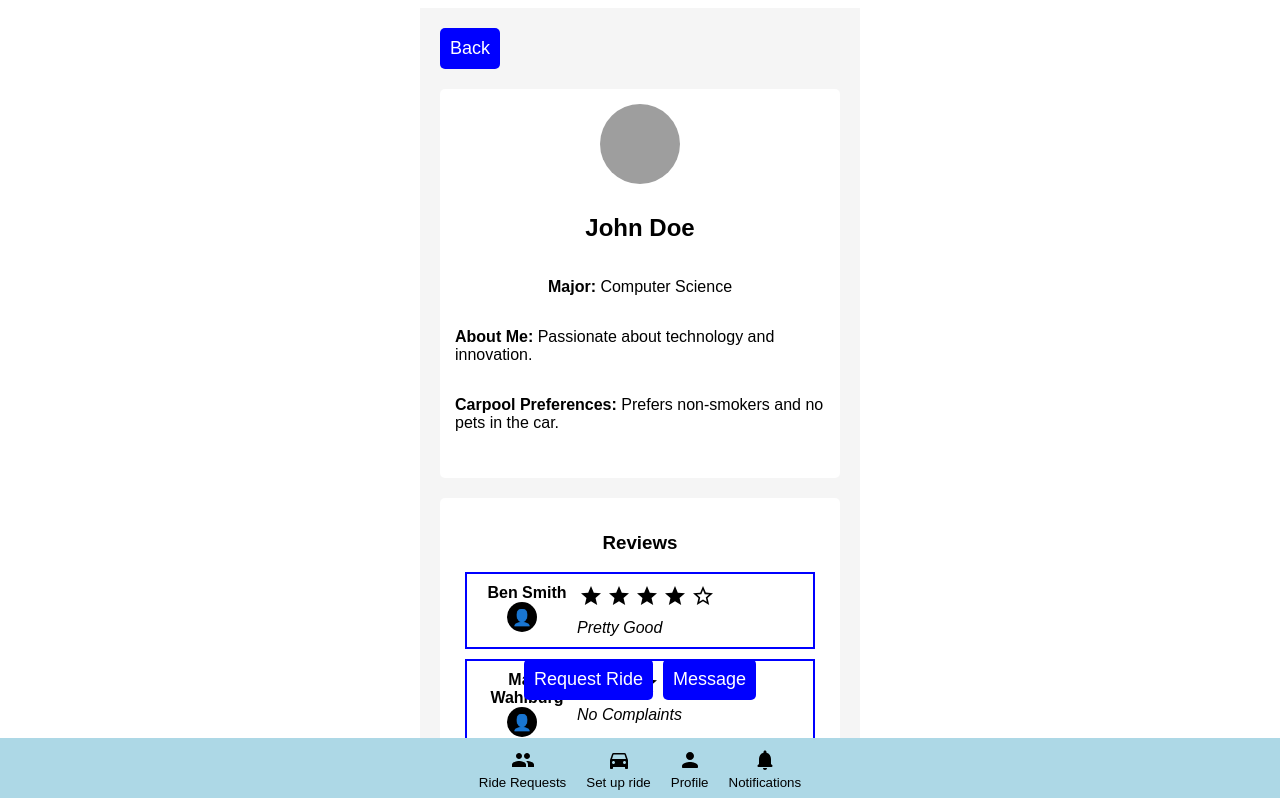
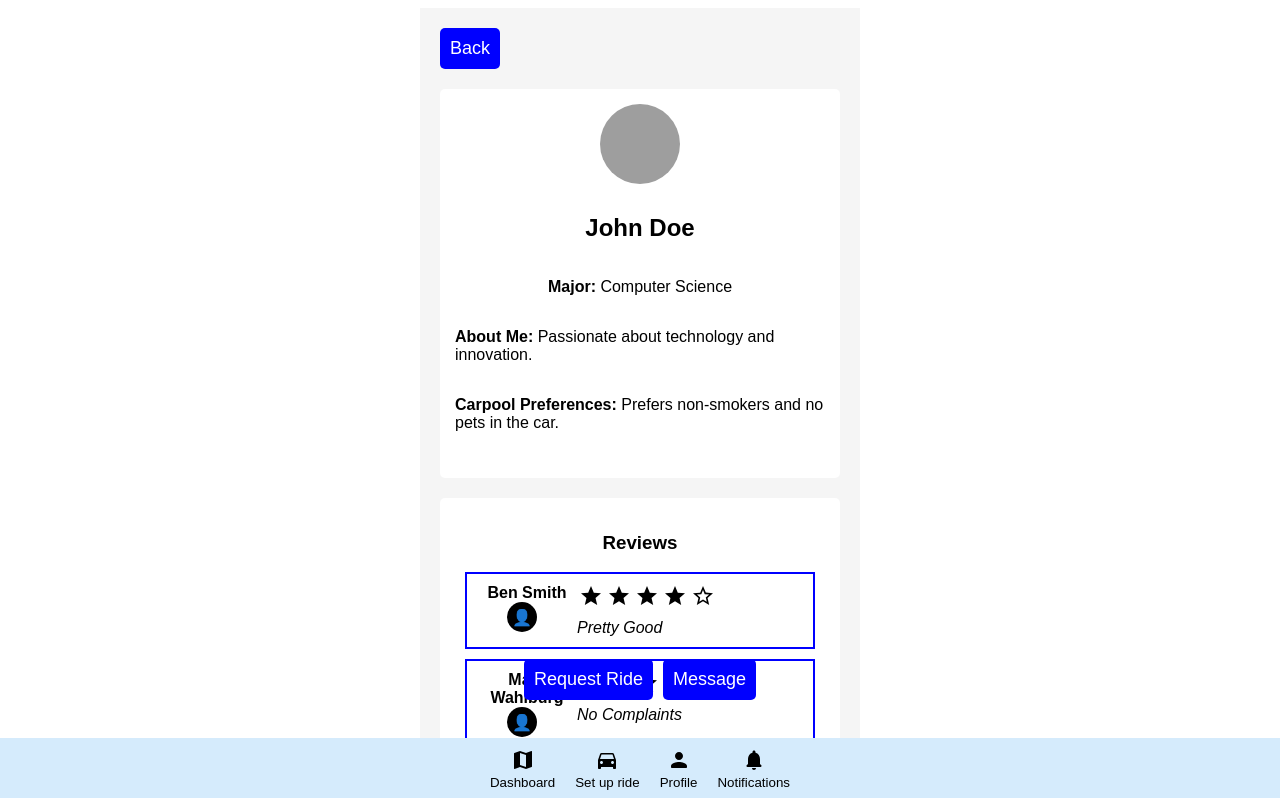
Before and after one commit to COS420-Fall23/Team-G, a React (Create React App) app: page /UserPage in a window 1280 px wide. Shown: the top 798 px of the page. Built offline with nearby package versions, Linux system fonts and the light colour scheme.

Commit message:
Updated Navbar

```diff
--- a/src/Home Dashboard/Navbar.css
+++ b/src/Home Dashboard/Navbar.css
@@ -9,7 +9,7 @@
   justify-content: center;
   align-items: center;
   margin-top: 20px;
-  background-color: lightblue;  /* Change background color to light blue */
+  background-color: #d5ebfc;  /* Change background color to light blue */
   padding: 5px;
   /*border-top: 1px solid #ccc;*/
 }
--- a/src/Home Dashboard/Navbar.jsx
+++ b/src/Home Dashboard/Navbar.jsx
@@ -1,7 +1,8 @@
 import React from 'react';
 import { useNavigate } from 'react-router-dom';
 import './Navbar.css';
-import PeopleIcon from '@mui/icons-material/People';
+//import PeopleIcon from '@mui/icons-material/People';
+import MapIcon from '@mui/icons-material/Map';
 import DirectionsCarIcon from '@mui/icons-material/DirectionsCar';
 import PersonIcon from '@mui/icons-material/PersonRounded';
 import NotificationsIcon from '@mui/icons-material/NotificationsRounded';
@@ -9,10 +10,10 @@ import NotificationsIcon from '@mui/icons-material/NotificationsRounded';
 const Navbar = () => {
     const navigate = useNavigate();
 
-  const handleRideRequestsClick = () => {
+  const handleDashboardClick = () => {
     // Handle the logic for handling the request ride click
-    navigate(0);
-    console.log('Request ride clicked');
+    navigate("/Dashboard");
+    console.log('Dashboard clicked');
   };
 
   const handleSetUpRideClick = () => {
@@ -35,9 +36,9 @@ const Navbar = () => {
 
   return (
     <nav className="navigation">
-      <button className="navigation-button" onClick={handleRideRequestsClick}>
-        <div className = "icon"> <PeopleIcon /> </div>
-        Ride Requests
+      <button className="navigation-button" onClick={handleDashboardClick}>
+        <div className = "icon"> <MapIcon /> </div>
+        Dashboard
       </button>
       <button className="navigation-button" onClick={handleSetUpRideClick}>
       <div className = "icon"> <DirectionsCarIcon /> </div>
```
